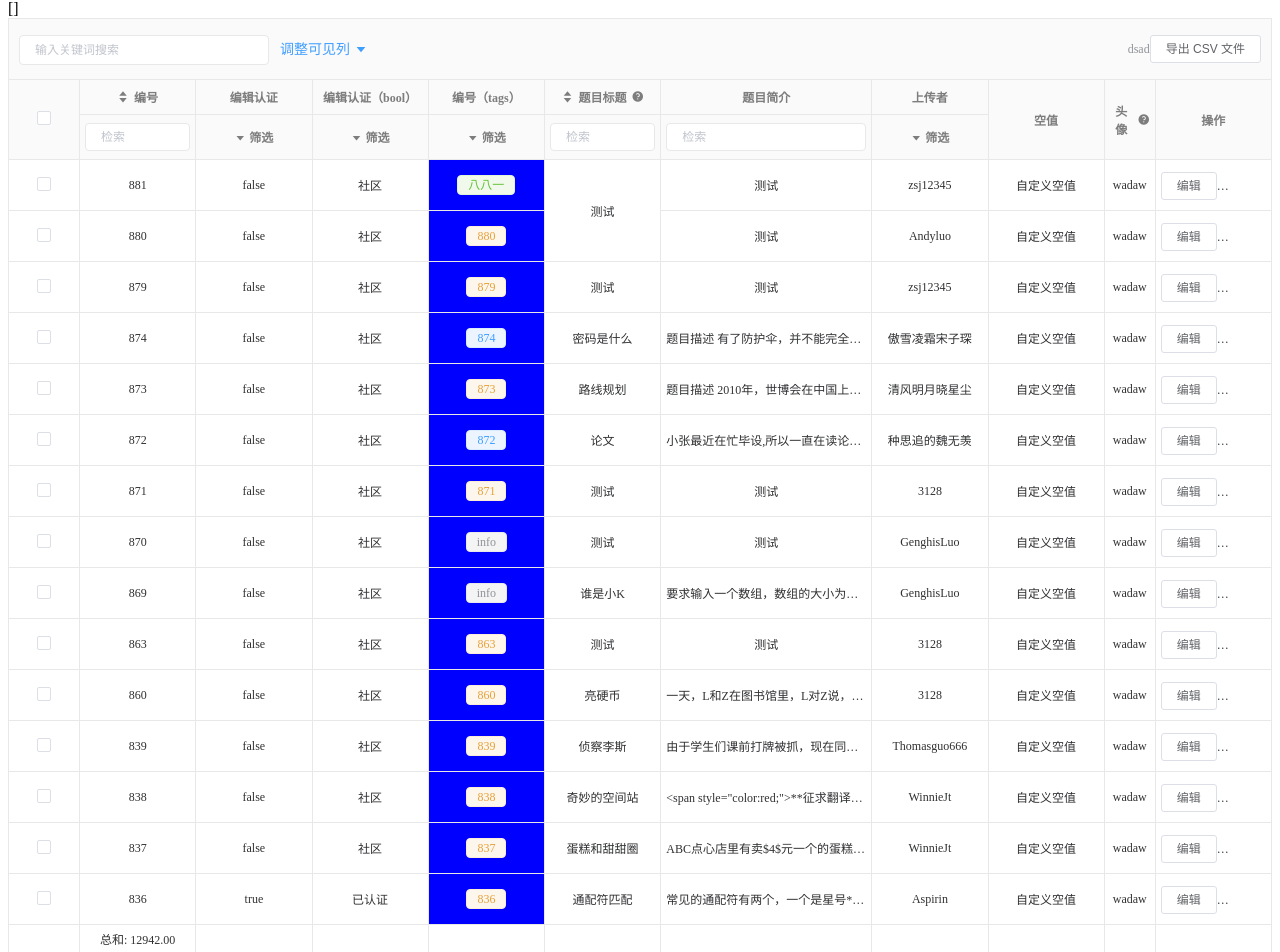
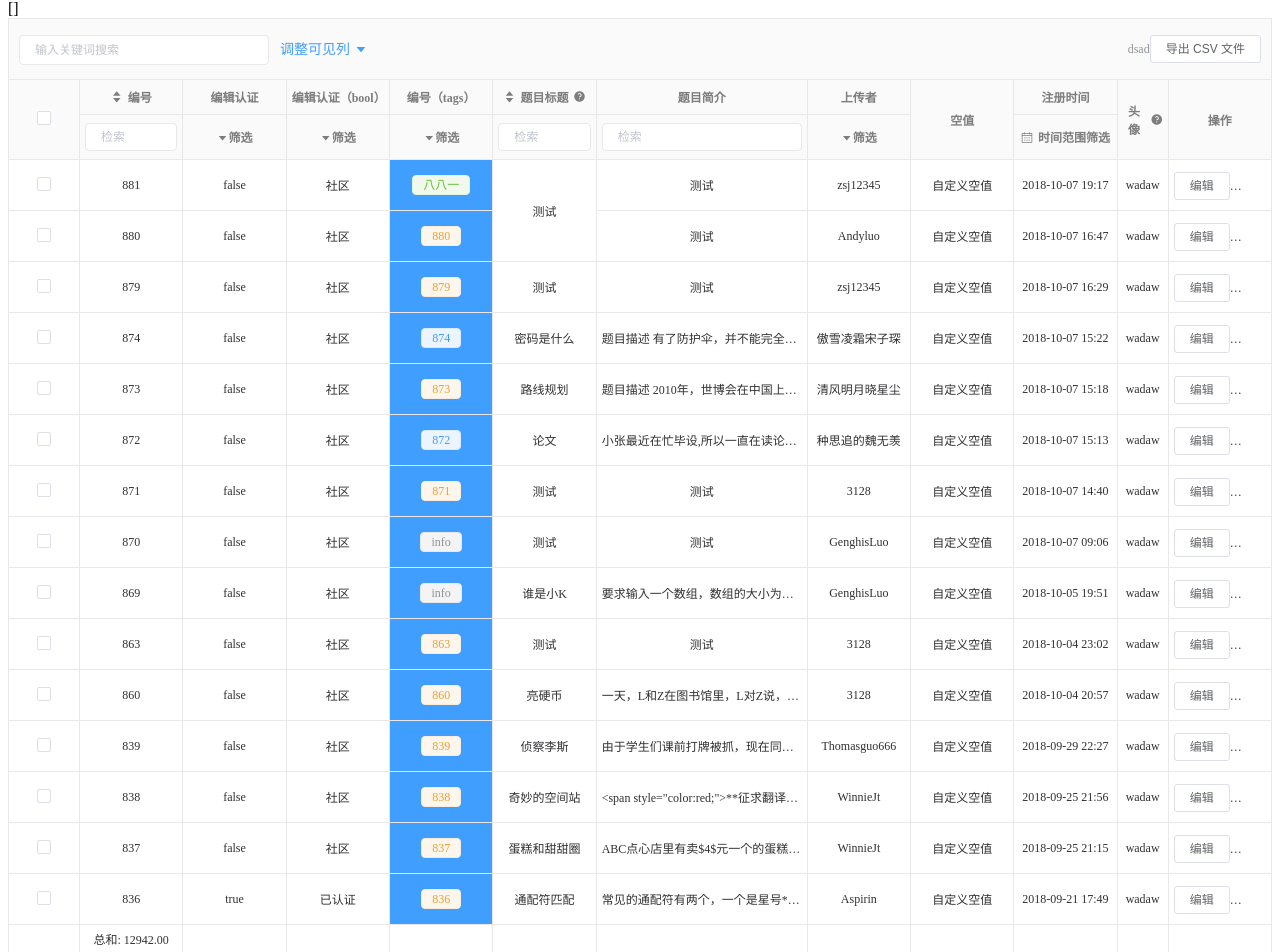
Before and after one commit to CornerSkyless/vue-geelist, a Vue app: page / in a window 1280 px wide. Shown: the part 8-960 px from the top of the page. Built offline with nearby package versions, Linux system fonts and the light colour scheme.

Commit message:
增加时间范围筛选

```diff
--- a/babel.config.js
+++ b/babel.config.js
@@ -9,4 +9,4 @@ module.exports = {
       }
     ]
   ]
-};
+}
--- a/examples/App.vue
+++ b/examples/App.vue
@@ -1044,6 +1044,11 @@ export default class App extends Vue {
         emptyText: "自定义空值"
       },
       {
+        label: "注册时间",
+        content: "createdAt",
+        dateFilter:'DateRange'
+      },
+      {
         label: "头像",
         description: "这是插槽的使用方法",
         content:(row) => {
@@ -1090,7 +1095,7 @@ export default class App extends Vue {
 
 <style lang="scss">
   .bg-blue{
-      background: blue;
+      background: #409eff;
 
   }
 </style>
--- a/package.json
+++ b/package.json
@@ -1,7 +1,7 @@
 {
   "name": "vue-geelist",
   "description": "A data table for lazy coder based on Element-UI.",
-  "version": "0.1.8",
+  "version": "0.1.9",
   "author": "cornerskyless <573196853@qq.com>",
   "license": "MIT",
   "private": false,
@@ -15,6 +15,7 @@
   "dependencies": {
     "csv-exportor": "https://github.com/CornerSkyless/csv-exportor",
     "element-ui": "^2.11.1",
+    "moment": "^2.24.0",
     "vue": "^2.5.17",
     "vue-class-component": "^6.0.0",
     "vue-property-decorator": "^7.0.0"
--- a/packages/components/geelist.vue
+++ b/packages/components/geelist.vue
@@ -84,27 +84,37 @@
               v-model="filterColumnList[getOriginColumnIndex(column)].value"
               placeholder="检索"
             ></el-input>
+            <el-date-picker
+                    size="mini" style="width: 100%;"
+                    v-if="filterColumnList[getOriginColumnIndex(column)].type==='Date' || filterColumnList[getOriginColumnIndex(column)].type==='Datetime'"
+                    v-model="filterColumnList[getOriginColumnIndex(column)].value"
+                    :type="filterColumnList[getOriginColumnIndex(column)].type.toLowerCase()"
+                    placeholder="筛选">
+            </el-date-picker>
             <el-popover
-              v-if="filterColumnList[getOriginColumnIndex(column)].type==='Select'"
-              placement="bottom"
-              width="240"
-              trigger="click"
-            >
+                    v-if="filterColumnList[getOriginColumnIndex(column)].type==='DateRange' || filterColumnList[getOriginColumnIndex(column)].type==='DatetimeRange'"                    placement="bottom"
+                    width="270" trigger="click">
+              <div style="display: flex;">
+                <el-date-picker
+                        size="mini" style="width: 100%;"
+                        v-model="filterColumnList[getOriginColumnIndex(column)].values"
+                        :type="filterColumnList[getOriginColumnIndex(column)].type.toLowerCase()"
+                        :clearable="false" placeholder="筛选">
+                </el-date-picker>
+                <el-button size="mini" @click="filterColumnList[getOriginColumnIndex(column)].values=[]" c>清空</el-button>
+              </div>
+              <a slot="reference" class="select-span" :class="{'text-blue':filterColumnList[getOriginColumnIndex(column)].values.length>0}">
+                <i class="el-icon-date" style="margin-right: 5px"></i>时间范围筛选
+              </a>
+            </el-popover>
+            <el-popover v-if="filterColumnList[getOriginColumnIndex(column)].type==='Select'" placement="bottom" width="240" trigger="click">
               <el-checkbox-group v-model="filterColumnList[getOriginColumnIndex(column)].values">
-                <el-checkbox
-                  v-for="option in filterColumnList[getOriginColumnIndex(column)].selectOptions"
-                  :key="option"
-                  :label="option"
-                  style="margin-left:0;margin-right:15px"
-                ></el-checkbox>
+                <el-checkbox v-for="option in filterColumnList[getOriginColumnIndex(column)].selectOptions"
+                  :key="option" :label="option" style="margin-left:0;margin-right:15px" />
               </el-checkbox-group>
-              <a
-                slot="reference"
-                class="select-span"
-                :class="{'text-blue':filterColumnList[getOriginColumnIndex(column)].values.length>0}"
-              >
-                <i class="el-icon-caret-bottom"></i>
-                筛选
+              <a slot="reference" class="select-span"
+                :class="{'text-blue':filterColumnList[getOriginColumnIndex(column)].values.length>0}">
+                <i class="el-icon-caret-bottom"></i>筛选
               </a>
             </el-popover>
           </th>
@@ -206,6 +216,7 @@ import {
   GeelistActionOption,
   GeelistFilterColumn
 } from "./interface";
+import moment from "moment";
 const  CsvExportor = require("csv-exportor");
 function IndexByIndex(obj: any, indexes = ""): string | boolean | number {
   let levels = indexes.split(".");
@@ -520,17 +531,25 @@ export default class Geelist extends Vue {
           const filterColumn = this.filterColumnList[
             this.getOriginColumnIndex(column)
           ];
-
+          const content = this.getContent(row, column);
           if (filterColumn.type === "Input" && filterColumn.value) {
-            if (!this.getContent(row, column).includes(filterColumn.value))
-              return false;
-          }
-          if (
-            filterColumn.type === "Select" &&
-            filterColumn.values.length > 0
-          ) {
-            if (!filterColumn.values.includes(this.getContent(row, column)))
-              return false;
+            if (!content.includes(filterColumn.value)) return false;
+          }else if (filterColumn.type === "Select" && filterColumn.values.length > 0) {
+            if (!filterColumn.values.includes(content)) return false;
+          }else if (filterColumn.type === "Date" && filterColumn.value) {
+            if (moment(content).format('YYYY-MM-DD') !== moment(filterColumn.value).format('YYYY-MM-DD')) return false;
+          } else if (filterColumn.type === "Datetime" && filterColumn.value) {
+            if (moment(content).format('YYYY-MM-DD hh:mm:ss') !== moment(filterColumn.value).format('YYYY-MM-DD hh:mm:ss')) return false;
+          }else if (filterColumn.type === "DateRange" && filterColumn.values.length>0) {
+            const contentMoment = moment(content);
+            const leftMoment = moment(filterColumn.values[0]);
+            const rightMoment = moment(filterColumn.values[1]);
+            if (contentMoment.diff(leftMoment,'days')<0 || contentMoment.diff(rightMoment,'days')>0) return false;
+          }else if (filterColumn.type === "DatetimeRange" && filterColumn.values.length>0) {
+            const contentMoment = moment(content);
+            const leftMoment = moment(filterColumn.values[0]);
+            const rightMoment = moment(filterColumn.values[1]);
+            if (contentMoment.diff(leftMoment,'seconds')<0 || contentMoment.diff(rightMoment,'seconds')>0) return false;
           }
         }
         return true;
@@ -613,6 +632,14 @@ export default class Geelist extends Vue {
             value: "",
             values: [],
             selectOptions
+          };
+        }
+        if (column.dateFilter) {
+          return {
+            type: column.dateFilter,
+            value: "",
+            values: [],
+            selectOptions: []
           };
         }
         return {
--- a/packages/components/interface.ts
+++ b/packages/components/interface.ts
@@ -53,12 +53,16 @@ export interface GeelistColumnOption<T> {
   actions?: GeelistActionOption<T>[]
   input?: boolean
   select?: boolean
+  dateFilter?:GeelistFilterDateColumnType,
   defaultHide?: boolean
   rowspan?: string
   colspan?: string,
   sort?: ((a: T,b: T) => number) | boolean // 自定义文字内容
 }
-type GeelistFilterColumnType = "None" | "Input" | "Select"
+type GeelistFilterColumnType = "None" | "Input" | "Select" | GeelistFilterDateColumnType;
+
+type GeelistFilterDateColumnType = "Date" | "DateRange" | "Datetime" | "DatetimeRange";
+
 export interface GeelistFilterColumn {
   type: GeelistFilterColumnType
   value: string
--- a/postcss.config.js
+++ b/postcss.config.js
@@ -2,4 +2,4 @@ module.exports = {
   plugins: {
     autoprefixer: {}
   }
-};
+}
--- a/vue.config.js
+++ b/vue.config.js
@@ -18,7 +18,7 @@ module.exports = {
       .loader("babel-loader")
       .tap(options => {
         // 修改它的选项...
-        return options;
-      });
+        return options
+      })
   }
-};
+}
```
Also changed, not shown: .eslintrc.js, 1 other file (tests, documents, lock files or other folders).
